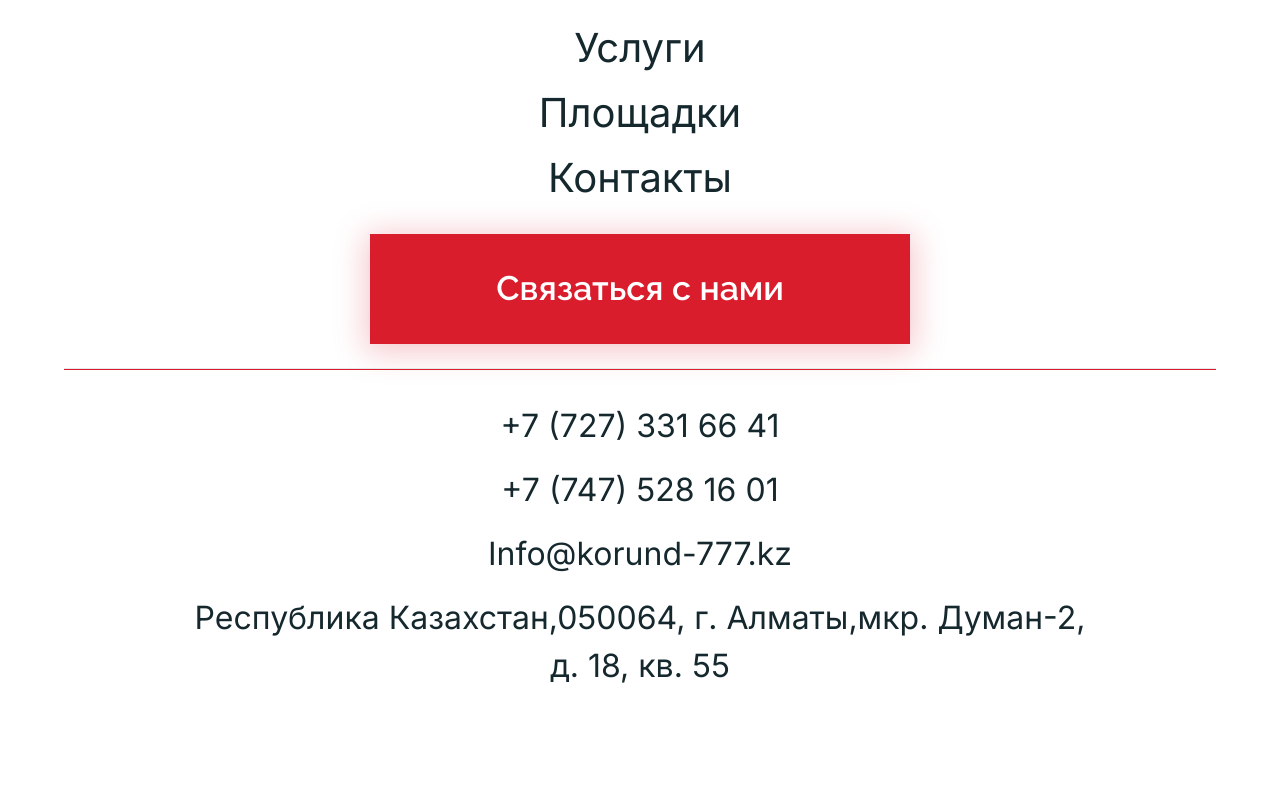
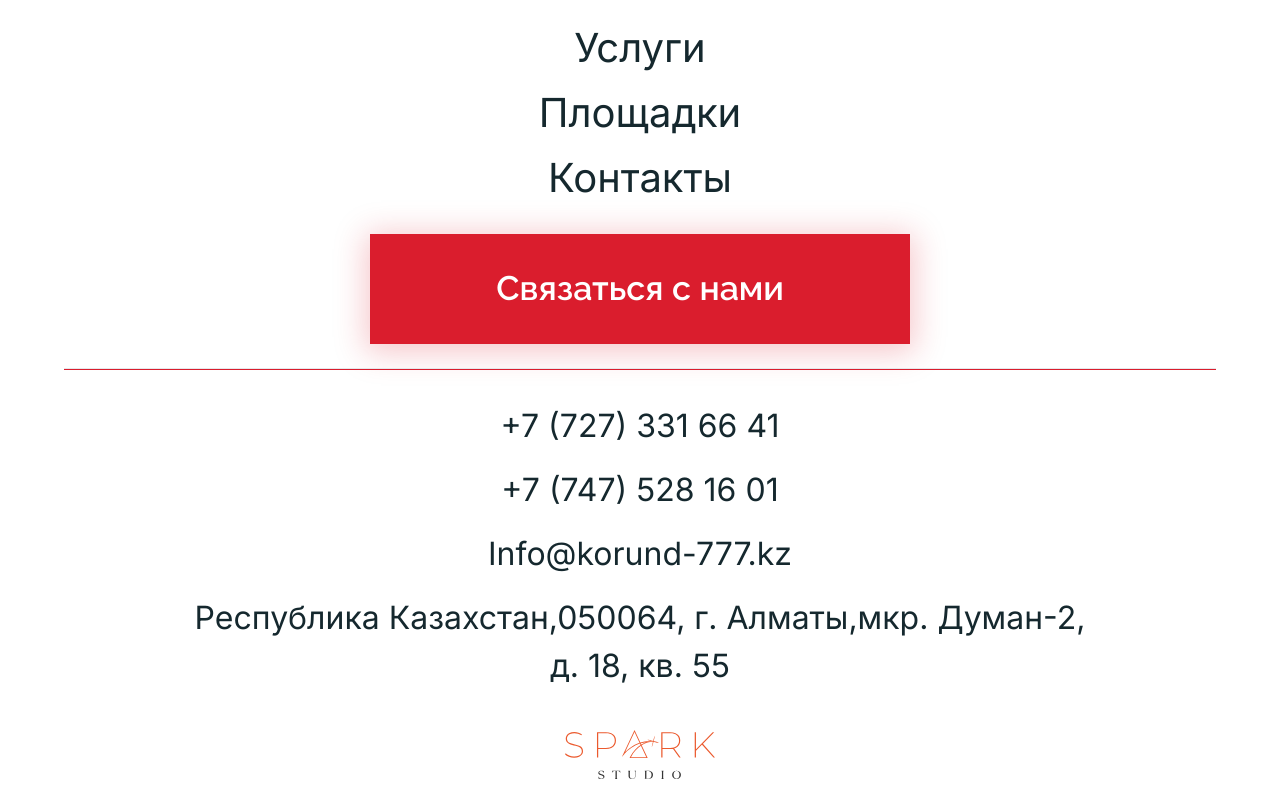
Before and after one commit to TomBebrov1ch/city-broker, a React (Vite) app: page /home in a window 1280 px wide. Shown: the part 7911-8710 px from the top of the page. Before the commit the page ends 8601 px from the top, so only its background shows below. Built offline with nearby package versions, Linux system fonts and the light colour scheme.

Commit message:
Version 1.1.4

```diff
--- a/src/features/Footer/index.tsx
+++ b/src/features/Footer/index.tsx
@@ -2,6 +2,7 @@ import { Link } from "react-scroll";
 import { ModalButton } from "@shared/ui/Button";
 
 import logo from "@assets/logo.svg";
+import spark_logo from "@assets/spark_logo.svg";
 
 import styles from "./styles.module.scss";
 
@@ -50,6 +51,12 @@ export const Footer = () => {
       <span className={`${styles.footer__contact_link} w-[70%] mb-15`}>
         Республика Казахстан,050064, г. Алматы,мкр. Думан-2, д. 18, кв. 55
       </span>
+      <img
+        src={spark_logo}
+        className={`${styles.footer__spark_logo}`}
+        alt="spark"
+        onClick={() => (location.href = "https://sparkstudio.kz/")}
+      />
     </footer>
   );
 };
--- a/src/features/Footer/styles.module.scss
+++ b/src/features/Footer/styles.module.scss
@@ -7,6 +7,12 @@
   &__logo {
     width: clamp(80px, 37.3824vw, 320px);
     @apply mt-8;
+  }
+
+  &__spark_logo {
+    width: 150px;
+    @apply mt-10;
+    @apply mb-5;
   }
 
   &__nav {
--- a/src/features/Menu/index.tsx
+++ b/src/features/Menu/index.tsx
@@ -3,6 +3,8 @@ import { useDispatch, useSelector } from "react-redux";
 import { Link } from "react-scroll";
 import { ModalButton } from "@shared/ui/Button";
 import { toggleMenu } from "@redux/menuSlice";
+
+import logo from "@assets/logo.svg";
 
 import styles from "./styles.module.scss";
 
@@ -18,6 +20,9 @@ export const Menu = () => {
     if (isMenuOpen) {
       document.body.style.overflow = "hidden";
     }
+    return () => {
+      document.body.style.overflow = "auto";
+    };
   });
 
   return (
```
Also changed, not shown: src/assets/spark_logo.svg (added).
